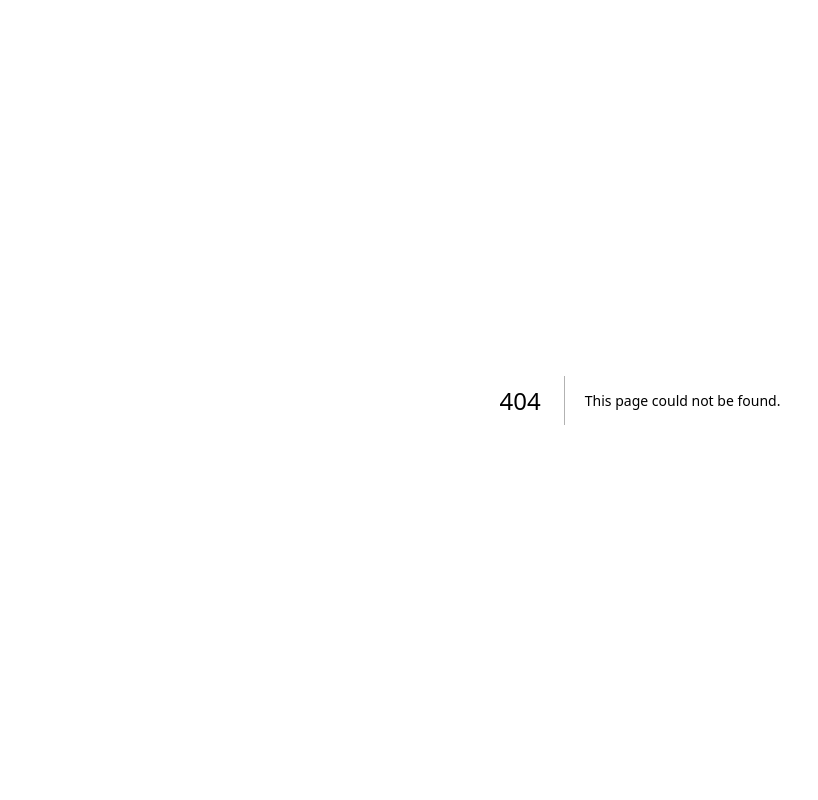
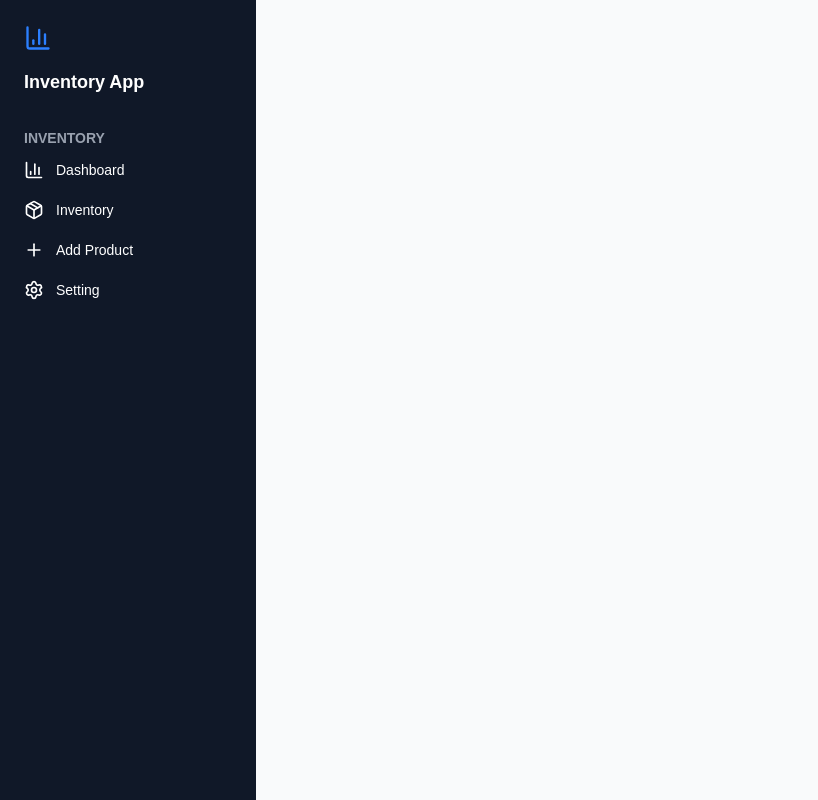
Before and after one commit to Slama54/inventory, a Next.js app: page /dashboard in a window 1280 px wide. Before the commit this address had no page. Shown: the whole page, without its empty margins (0-818 px from the left). Built offline with nearby package versions, Linux system fonts and the light colour scheme; what @stackframe/stack would draw is missing.

Commit message:
Add DashboardPage and Sidebar components; include lucide-react for icons

```diff
--- /dev/null
+++ b/app/dashboard/page.tsx
@@ -0,0 +1,10 @@
+import Sidebar from '@/components/Sidebar'
+import React from 'react'
+
+export default function DashboardPage() {
+    return (
+        <div className='min-h-screen bg-gray-50'>
+            <Sidebar currentPath='/dashboard' />
+        </div>
+    )
+}
--- /dev/null
+++ b/components/Sidebar.tsx
@@ -0,0 +1,39 @@
+import { BarChart3, Package, Plus, Settings } from 'lucide-react'
+import Link from 'next/link'
+
+export default function Sidebar({
+    currentPath }:
+    { currentPath: string }) {
+    const navigation = [
+        { name: 'Dashboard', href: '/dashboard', icon: BarChart3 },
+        { name: 'Inventory', href: '/inventory', icon: Package },
+        { name: 'Add Product', href: '/add_product', icon: Plus },
+        { name: 'Setting', href: '/setting', icon: Settings },
+    ]
+    return (
+        <div className='fixed left-0 top-0 bg-gray-900 text-white w-64 min-h-screen p-6 z-10'>
+            <div className="mb-8">
+                <div className="flex items-center space-x-2 mb-4">
+                    <BarChart3 className="h-7 w-7 text-blue-500" />
+                </div>
+                <span className="text-lg font-semibold">Inventory App</span>
+            </div>
+            <nav className='space-y-1'>
+                <div className="text-sm font-semibold text-gray-400 uppercase">Inventory</div>
+                {
+                    navigation.map((item, key) => {
+                        const IconComponent = item.icon
+                        return (
+                            <Link href={item.href} key={key} className='flex items-center space-x-3 py-2'>
+                                <IconComponent className="h-5 w-5" />
+                                <span className='text-sm'>{item.name}</span>
+                            </Link>)
+                    })
+                }
+
+
+
+            </nav>
+        </div>
+    )
+}
--- a/package.json
+++ b/package.json
@@ -14,6 +14,7 @@
   "dependencies": {
     "@prisma/client": "^6.18.0",
     "@stackframe/stack": "^2.8.47",
+    "lucide-react": "^0.552.0",
     "next": "16.0.0",
     "prisma": "^6.18.0",
     "react": "19.2.0",
```
Also changed, not shown: 1 other file (tests, documents, lock files or other folders).
